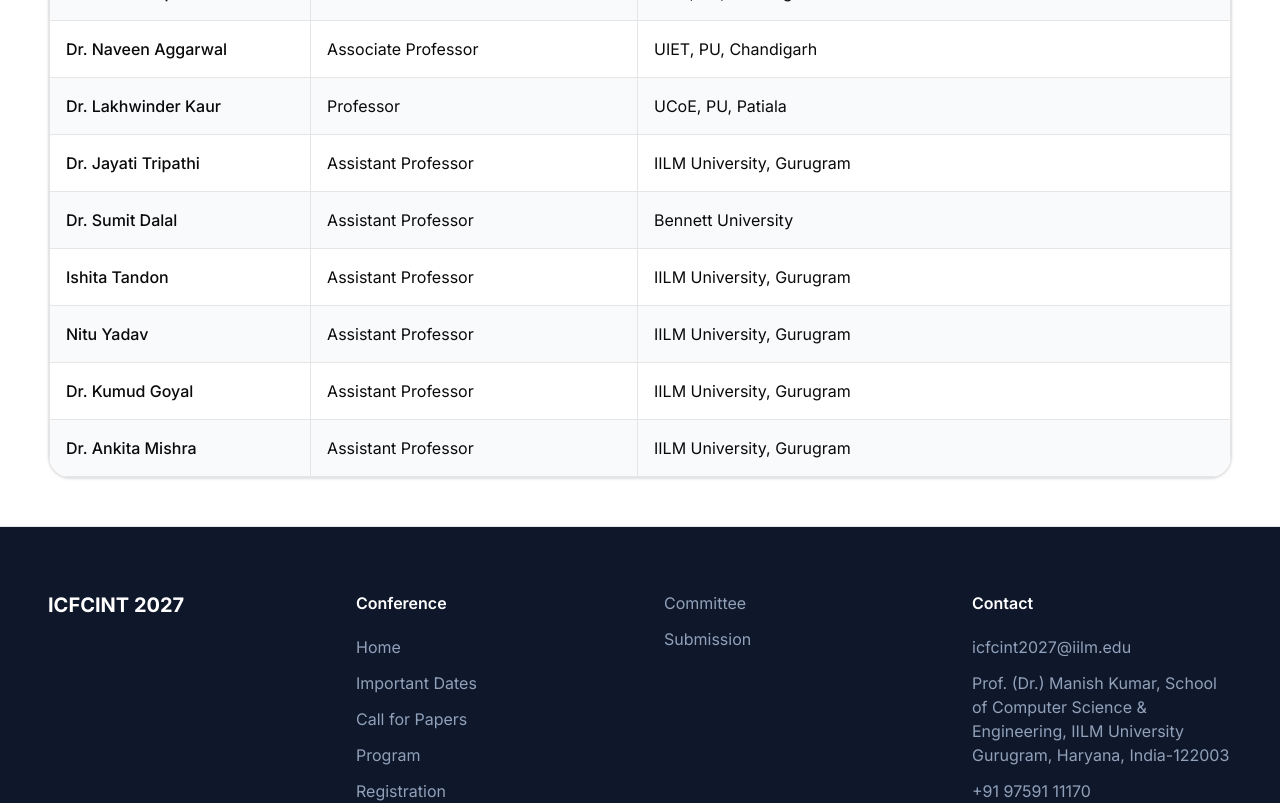
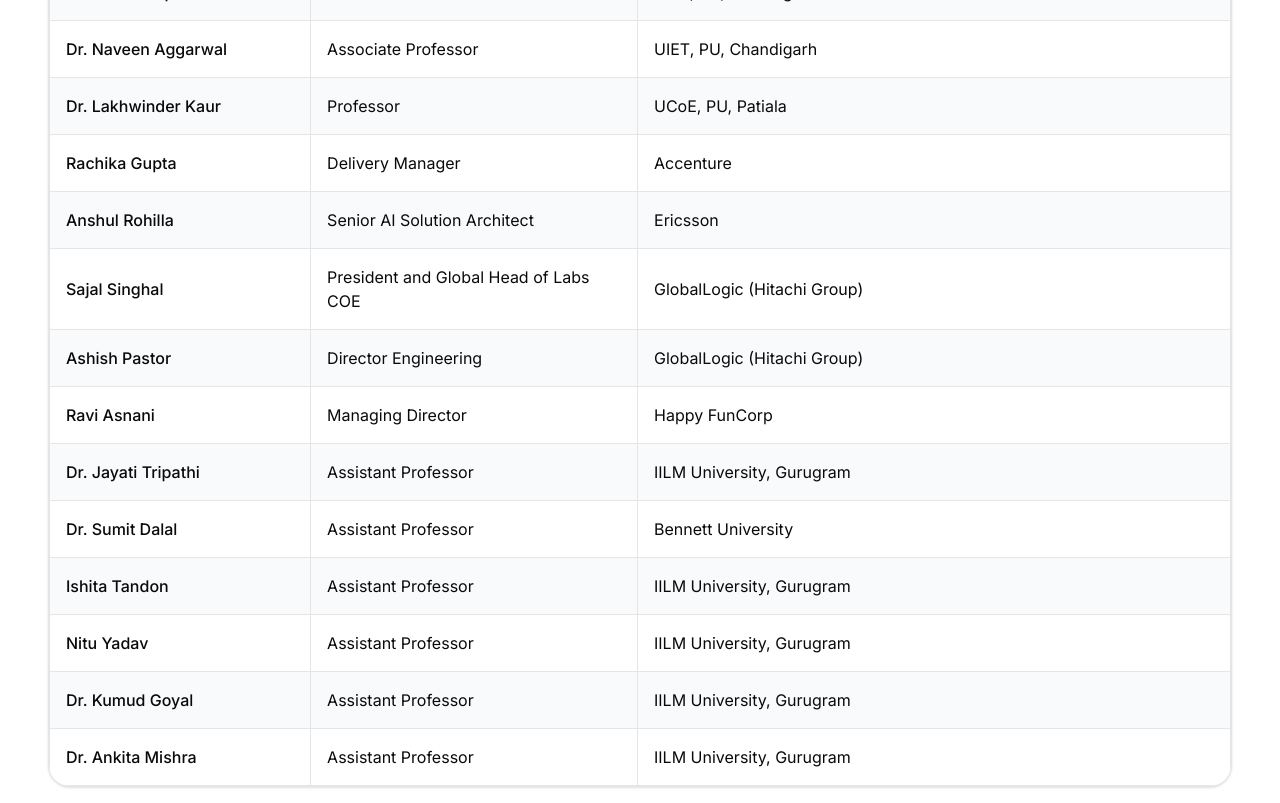
Before and after one commit to abhiseksharma/ICFCINT, a Next.js app: page /committee in a window 1280 px wide. Shown: the part 6880-7683 px from the top of the page. Built offline with nearby package versions, Linux system fonts and the light colour scheme.

Commit message:
Added Industry TPC

```diff
--- a/app/committee/page.tsx
+++ b/app/committee/page.tsx
@@ -338,6 +338,31 @@ const technicalCommittee = [
     name: "Dr. Lakhwinder Kaur",
     designation: "Professor",
     organization: "UCoE, PU, Patiala",
+  },
+  {
+    name: "Rachika Gupta",
+    designation: "Delivery Manager",
+    organization: "Accenture",
+  },
+  {
+    name: "Anshul Rohilla",
+    designation: "Senior AI Solution Architect",
+    organization: "Ericsson",
+  },
+  {
+    name: "Sajal Singhal",
+    designation: "President and Global Head of Labs COE",
+    organization: "GlobalLogic (Hitachi Group)",
+  },
+  {
+    name: "Ashish Pastor",
+    designation: "Director Engineering",
+    organization: "GlobalLogic (Hitachi Group)",
+  },
+  {
+    name: "Ravi Asnani",
+    designation: "Managing Director",
+    organization: "Happy FunCorp",
   },
   {
     name: "Dr. Jayati Tripathi",
```
